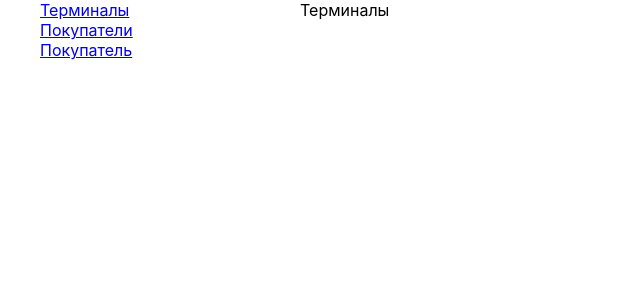
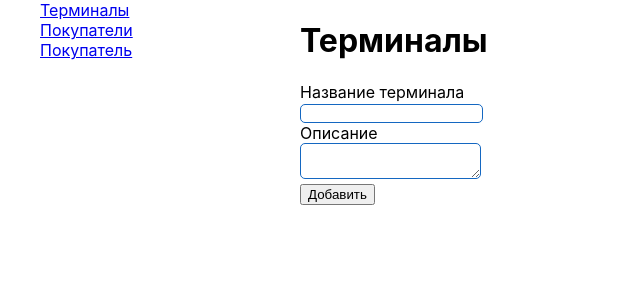
Before and after one commit to parunkov/test3, a React (Create React App) app: page /#/terminals in a window 1280 px wide. Shown: the top 300 px of the page, without its empty margins (0-640 px from the left). Built offline with nearby package versions, Linux system fonts and the light colour scheme.

Commit message:
Сделал форму терминалов

```diff
--- a/src/components/Terminals/Terminals.jsx
+++ b/src/components/Terminals/Terminals.jsx
@@ -1,8 +1,31 @@
 import React from 'react';
+import {reduxForm, Field} from 'redux-form';
+import {required} from '../../utils/validators';
+import {Input, Textarea} from '../common/FormsControl';
+
+const TerminalsForm = ({handleSubmit, error}) => {
+	return (
+		<form onSubmit={handleSubmit} className="">
+			<h1>Терминалы</h1>
+			<Field component={Input} name={"name"} validate={[required]} title="Название терминала" />
+			<Field component={Textarea} name={"description"} title="Описание"/>
+			<div className="">
+				<button type={"submit"}>Добавить</button>
+			</div>
+		</form>
+	)
+}
 
 const Terminals = () => {
 	return (
-		<div className="">Терминалы</div>
+		<div className="">
+			<TerminalsReduxForm />
+		</div>
 	)
 }
+
+const TerminalsReduxForm = reduxForm ({
+	form: 'terminals'
+})(TerminalsForm);
+
 export default Terminals;
--- /dev/null
+++ b/src/components/common/FormsControl.jsx
@@ -0,0 +1,31 @@
+import React from 'react';
+import styles from './FormsControl.module.scss';
+
+const FormsControl = ({input, meta: {touched, error}, ...props}) => {
+	const hasError = touched && error;
+	return (
+		<div className={styles.formControl + ' ' + (hasError ? styles.error : ' ')}>
+			{props.children}
+		</div>
+	)
+}
+
+export const Input = (props) => {
+	const {input, meta, ...restProps} = props;
+	return (
+		<FormsControl {...props}>
+			<div className="">{props.title}</div>
+			<input {...input} {...restProps} />
+		</FormsControl>
+	)
+}
+
+export const Textarea = (props) => {
+	const {input, meta, ...restProps} = props;
+	return (
+		<FormsControl {...props}>
+			<div className="">{props.title}</div>
+			<textarea {...input} {...restProps} />
+		</FormsControl>
+	)
+}
--- /dev/null
+++ b/src/components/common/FormsControl.module.scss
@@ -0,0 +1,31 @@
+.formControl {
+  display: inline-block;
+  width: 100%;
+}
+
+.formControl input,
+.formControl textarea {
+  border: 1px solid #1467C1;
+  border-radius: 5px;
+}
+
+.formControl.error input,
+.formControl.error textarea {
+  border: 2px solid red;
+  margin-right: 10px;
+  margin-bottom: 10px;
+}
+
+.formControl.error span {
+  vertical-align: top;
+  display: inline-block;
+
+  /*margin-top: 10px;
+	margin-left: 10px;*/
+  color: white;
+  background: red;
+  padding: 5px;
+  border-radius: 5px;
+  margin-bottom: 10px;
+  line-height: .7em;
+}
--- a/src/redux/store.js
+++ b/src/redux/store.js
@@ -1,17 +1,12 @@
 import {createStore, combineReducers, applyMiddleware, compose} from 'redux';
-// import profileReducer from './profile-reducer';
-// import messagesReducer from './messages-reducer';
-// import sidebarReducer from './sidebar-reducer';
-// import usersReducer from './users-reucer';
-// import authReducer from './auth-reducer';
-// import newsReducer from './news-reducer';
 import loginReducer from './login-reducer';
+import terminalsReducer from './terminals-reducer';
 import thunkMiddleware from 'redux-thunk';
-import {reducer as formReducer} from 'redux-form';
-// import appReducer from './app-reducer';
+// import {reducer as formReducer} from 'redux-form';
 
 const reducers = combineReducers({
-	login: loginReducer
+	login: loginReducer,
+	terminals: terminalsReducer
 });
 
 const composeEnhancers = window.__REDUX_DEVTOOLS_EXTENSION_COMPOSE__ || compose;
--- a/src/redux/terminals-reducer.js
+++ b/src/redux/terminals-reducer.js
@@ -0,0 +1,10 @@
+const initialState = {
+	terminals: []
+}
+const terminalsReducer = (state = initialState, action) => {
+	switch (action.type) {
+		default:
+			return state;
+	}
+}
+export default terminalsReducer;
--- /dev/null
+++ b/src/utils/validators.js
@@ -0,0 +1,4 @@
+export const required = value => {
+	if (value) return undefined;
+	return 'Field is required';
+}
```
